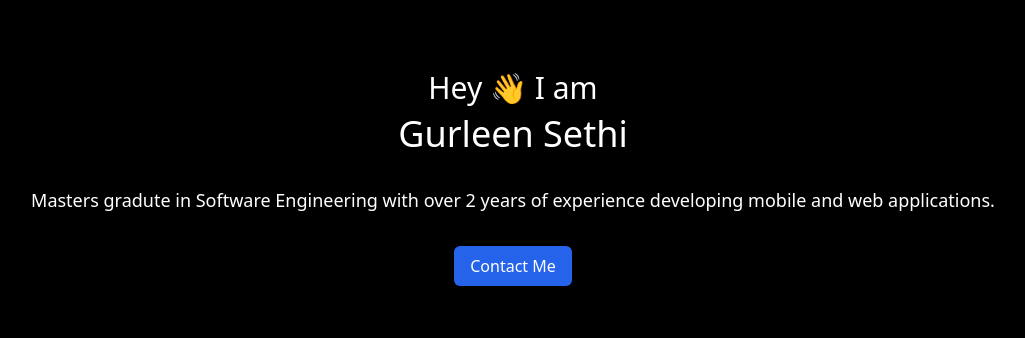
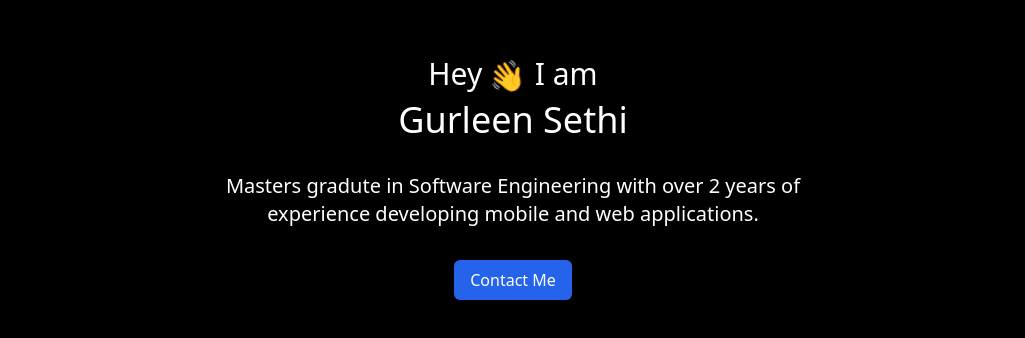
Before and after one commit to gurleensethi/gurleensethi.github.io, a Next.js app in the folder website/: page / in a window 1280 px wide. Shown: the part 222-560 px from the top of the page, without its empty margins (127-1152 px from the left). Built offline with nearby package versions, Linux system fonts and the light colour scheme.

Commit message:
feat: animation to rotate hand.

```diff
--- /dev/null
+++ b/website/components/UserInfo.module.css
@@ -0,0 +1,16 @@
+.hand-anim {
+  display: inline-block;
+  animation: hand-animation 0.5s ease-in-out 0s infinite alternate-reverse;
+}
+
+@keyframes hand-animation {
+  from {
+    transform: rotate(-10deg);
+    transform-origin: 80% 80%;
+  }
+
+  to {
+    transform: rotate(5deg);
+    transform-origin: 80% 80%;
+  }
+}
--- a/website/components/UserInfo.tsx
+++ b/website/components/UserInfo.tsx
@@ -1,5 +1,6 @@
 import { FC } from "react";
 import { GeneralInfo } from "../types";
+import styles from "./UserInfo.module.css";
 
 export interface UserInfoProps {
   info: GeneralInfo;
@@ -7,13 +8,17 @@ export interface UserInfoProps {
 
 export const UserInfo: FC<UserInfoProps> = ({ info }) => {
   return (
-    <div className="p-8 h-screen flex flex-col justify-center items-center">
-      <h1 className="text-3xl mb-2 font-light">Hey 👋 I am</h1>
-      <h1 className="text-4xl font-medium mb-8">{info.name}</h1>
-      <h1 className="text-lg flex text-center mb-8">{info.tagline}</h1>
-      <button className="btn">
-        Contact Me
-      </button>
-    </div>
+    <>
+      <div className="p-8 min-h-screen flex flex-col justify-center items-center">
+        <h1 className="text-3xl mb-2 font-light">
+          Hey <span className={styles["hand-anim"]}>👋</span> I am
+        </h1>
+        <h1 className="text-4xl font-medium mb-8">{info.name}</h1>
+        <h1 className="text-xl font-light flex text-center mb-8 max-w-screen-sm">
+          {info.tagline}
+        </h1>
+        <button className="btn">Contact Me</button>
+      </div>
+    </>
   );
 };
--- a/website/pages/_app.tsx
+++ b/website/pages/_app.tsx
@@ -9,7 +9,9 @@ function MyApp({ Component, pageProps }: AppProps) {
         <meta name="viewport" content="width=device-width, initial-scale=1" />
       </Head>
 
-      <Component {...pageProps} />
+      <div className="max-w-screen-lg m-auto">
+        <Component {...pageProps} />
+      </div>
     </div>
   );
 }
```
